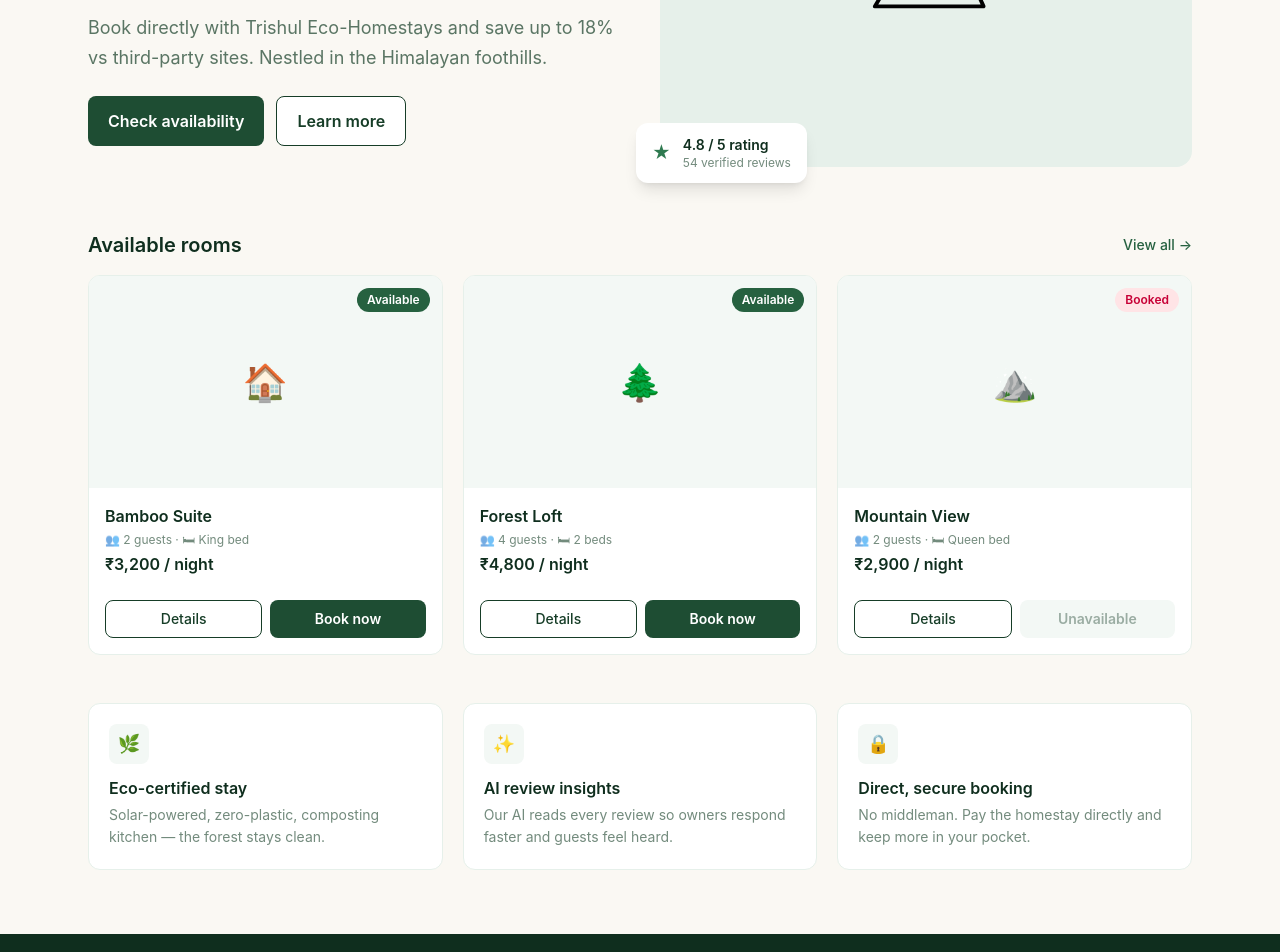
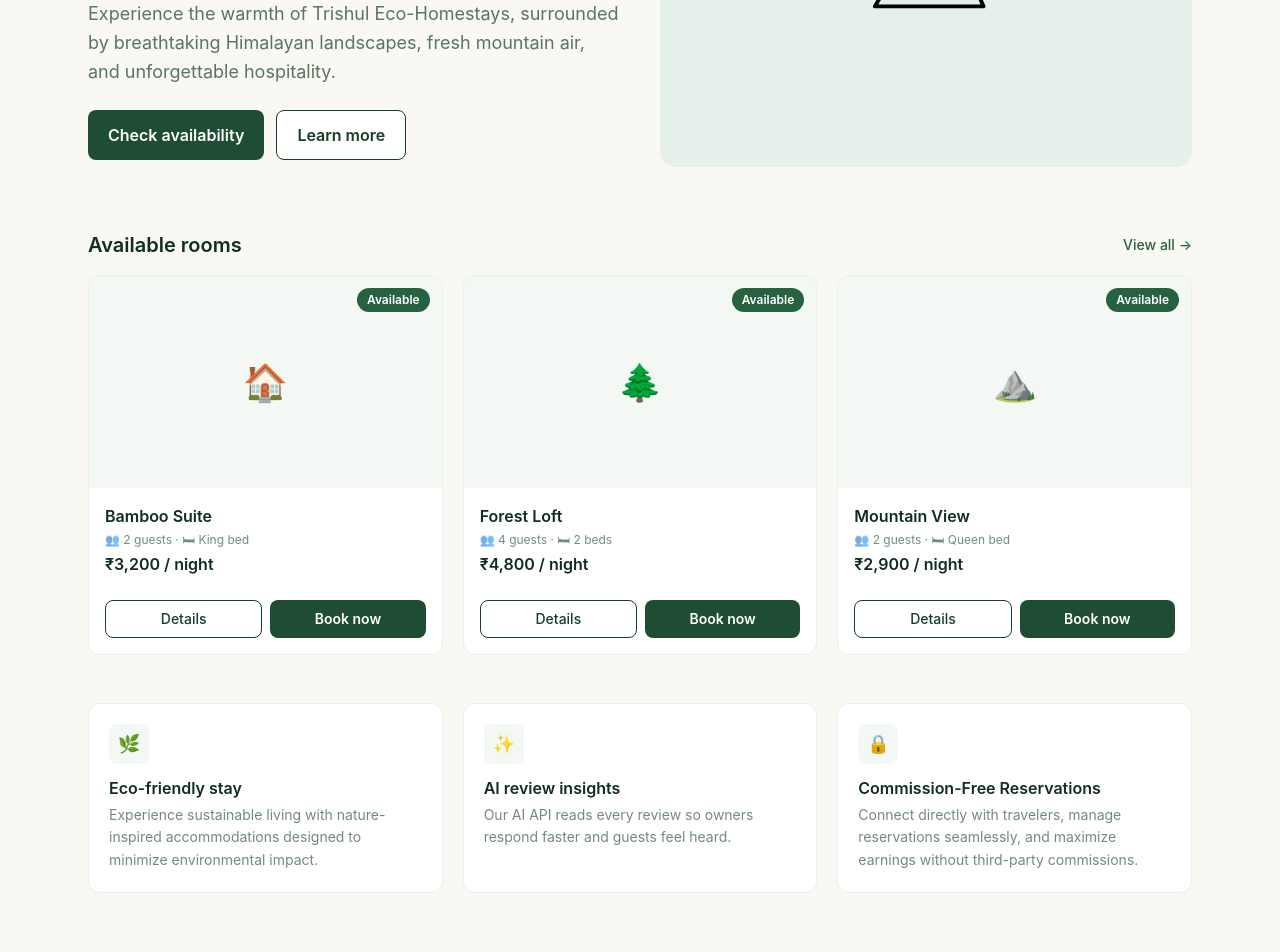
Before and after one commit to shuruti-priyama/EcoStay-An-AI-Powered-Guest-Review-Analysis-and-Direct-Booking-System, a React (Vite) app in the folder frontend/: page / in a window 1280 px wide. Shown: the part 460-1412 px from the top of the page. Built offline with nearby package versions, Linux system fonts and the light colour scheme.

Commit message:
feat:added new content and card in home.jsx file

```diff
--- a/frontend/src/pages/Home.jsx
+++ b/frontend/src/pages/Home.jsx
@@ -24,35 +24,34 @@ const rooms = [
     primaryAction: 'Book now',
   },
   {
-    badge: 'Booked',
+    badge: 'Available',
     icon: '⛰️',
     title: 'Mountain View',
     meta: '👥 2 guests · 🛏 Queen bed',
     price: '₹2,900 / night',
     secondaryAction: 'Details',
-    primaryAction: 'Unavailable',
-    disabled: true,
+    primaryAction: 'Book now',
   },
 ]
 
 const features = [
   {
     icon: '🌿',
-    title: 'Eco-certified stay',
+    title: 'Eco-friendly stay',
     description:
-      'Solar-powered, zero-plastic, composting kitchen — the forest stays clean.',
+      'Experience sustainable living with nature-inspired accommodations designed to minimize environmental impact.',
   },
   {
     icon: '✨',
     title: 'AI review insights',
     description:
-      'Our AI reads every review so owners respond faster and guests feel heard.',
+      'Our AI API reads every review so owners respond faster and guests feel heard.',
   },
   {
     icon: '🔒',
-    title: 'Direct, secure booking',
+    title: 'Commission-Free Reservations',
     description:
-      'No middleman. Pay the homestay directly and keep more in your pocket.',
+      'Connect directly with travelers, manage reservations seamlessly, and maximize earnings without third-party commissions.',
   },
 ]
 
@@ -64,13 +63,12 @@ export default function Home() {
 
       <main className="flex-1">
         <Hero
-          eyebrow="Direct Booking · No OTA Fees"
-          title="Wake up to the"
-          highlight="mountains, not a booking fee"
-          description="Book directly with Trishul Eco-Homestays and save up to 18% vs third-party sites. Nestled in the Himalayan foothills."
+          eyebrow="Direct Booking · Authentic Himalayan Stay"
+          title="Escape the noise,"
+          highlight="embrace the mountains"
+          description="Experience the warmth of Trishul Eco-Homestays, surrounded by breathtaking Himalayan landscapes, fresh mountain air, and unforgettable hospitality."
           primaryAction="Check availability"
           secondaryAction="Learn more"
-          rating={{ score: '4.8 / 5 rating', label: '54 verified reviews' }}
         />
 
         <section className="max-w-6xl mx-auto px-4 sm:px-6 pb-12">
```
